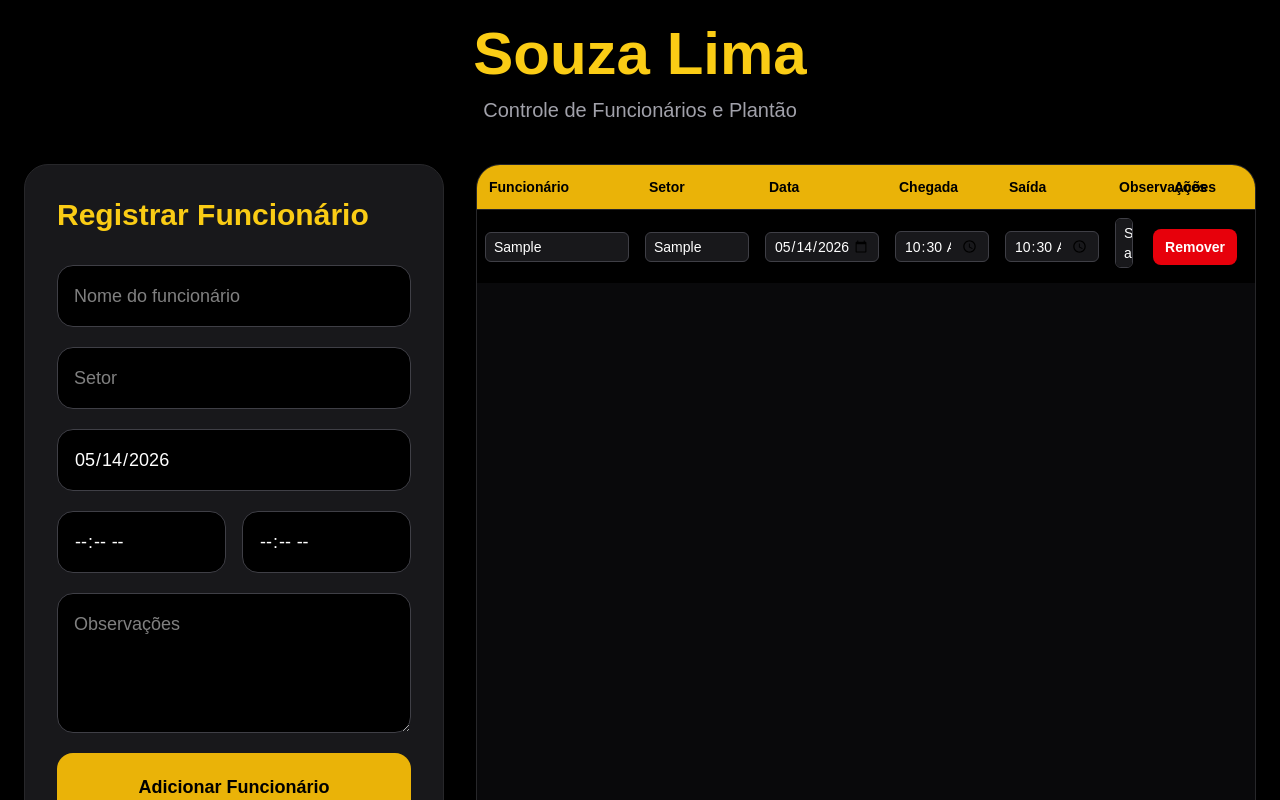
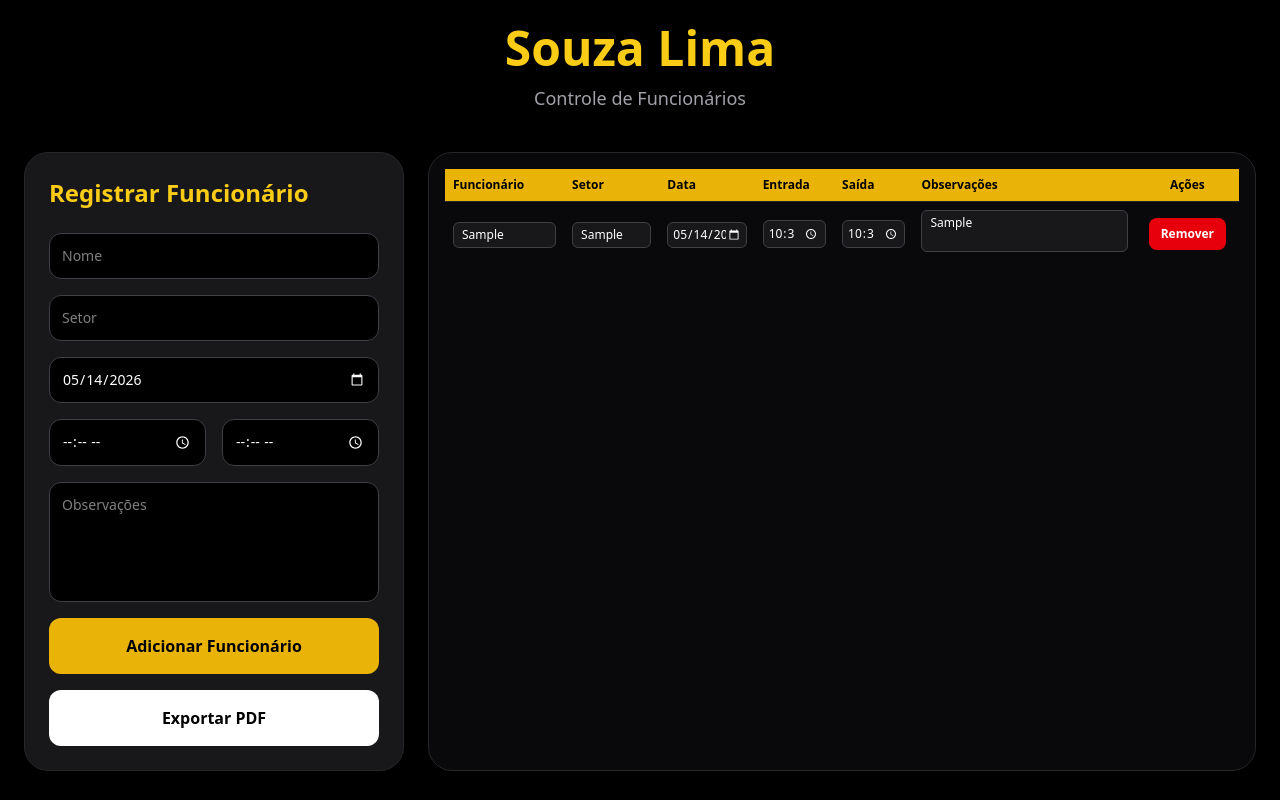
Before and after one commit to deandromedashun359-lab/souza-lima-controle, a Next.js app: page / in a window 1280 px wide. Both pictures are taken after typing "Sample", "Sample", "10:30", "10:30", "Sample" into the empty fields and a click on the button "Adicionar Funcionário". Shown: the top 800 px of the page. Built offline with nearby package versions, Linux system fonts and the light colour scheme.

Commit message:
Sistema Souza Lima atualizado

```diff
--- a/app/globals.css
+++ b/app/globals.css
@@ -4,11 +4,15 @@
   box-sizing: border-box;
 }
 
-html,
+* {
+  color-scheme: dark;
+}
+
+html {
+  background: #000000;
+}
+
 body {
-  margin: 0;
-  padding: 0;
   background: #000000;
-  color: white;
-  font-family: Arial, Helvetica, sans-serif;
+  color: #ffffff;
 }
--- a/app/page.tsx
+++ b/app/page.tsx
@@ -15,51 +15,64 @@ type Funcionario = {
 };
 
 export default function Page() {
+  const pdfRef = useRef<HTMLDivElement>(null);
 
-  const pdfRef = useRef<HTMLDivElement>(null);
+  const dataAtual = new Date()
+    .toISOString()
+    .split("T")[0];
 
   const [funcionarios, setFuncionarios] =
     useState<Funcionario[]>([]);
 
-  const [nome, setNome] = useState("");
-  const [setor, setSetor] = useState("");
-  const [data, setData] = useState(
-    new Date().toISOString().split("T")[0]
-  );
-  const [chegada, setChegada] = useState("");
-  const [saida, setSaida] = useState("");
-  const [obs, setObs] = useState("");
+  const [formulario, setFormulario] =
+    useState<Funcionario>({
+      nome: "",
+      setor: "",
+      data: dataAtual,
+      chegada: "",
+      saida: "",
+      obs: "",
+    });
+
+  function atualizarFormulario(
+    campo: keyof Funcionario,
+    valor: string
+  ) {
+    setFormulario((prev) => ({
+      ...prev,
+      [campo]: valor,
+    }));
+  }
 
   function adicionarFuncionario() {
-
-    if (!nome || !setor) return;
-
-    const novoFuncionario: Funcionario = {
-      nome,
-      setor,
-      data,
-      chegada,
-      saida,
-      obs,
-    };
+    if (
+      !formulario.nome.trim() ||
+      !formulario.setor.trim()
+    ) {
+      alert(
+        "Preencha nome e setor."
+      );
+      return;
+    }
 
     setFuncionarios((prev) => [
       ...prev,
-      novoFuncionario,
+      formulario,
     ]);
 
-    setNome("");
-    setSetor("");
-    setData(
-      new Date().toISOString().split("T")[0]
-    );
-    setChegada("");
-    setSaida("");
-    setObs("");
+    setFormulario({
+      nome: "",
+      setor: "",
+      data: dataAtual,
+      chegada: "",
+      saida: "",
+      obs: "",
+    });
   }
 
-  function removerFuncionario(index: number) {
-
+  function removerFuncionario(
+    index: number
+  ) {
     setFuncionarios((prev) =>
       prev.filter((_, i) => i !== index)
     );
@@ -70,12 +83,9 @@ export default function Page() {
     campo: keyof Funcionario,
     valor: string
   ) {
-
     setFuncionarios((prev) =>
       prev.map((funcionario, i) => {
-
         if (i === index) {
-
           return {
             ...funcionario,
             [campo]: valor,
@@ -90,202 +100,242 @@ export default function Page() {
   async function exportarPDF() {
     if (!pdfRef.current) return;
 
-  const canvas = await html2canvas(pdfRef.current, {
-  backgroundColor: "#000000",
+    try {
+      (
+        document.activeElement as HTMLElement
+      )?.blur();
+
+      const canvas =
+        await html2canvas(
+          pdfRef.current,
+          {
+            scale: 2,
             useCORS: true,
-  scale: 1,
+            backgroundColor:
+              "#09090b",
             logging: false,
-  ignoreElements: (element) => {
-    return element.classList?.contains("ignore-pdf");
-  },
-});
+          }
+        );
 
-  const imgData = canvas.toDataURL("image/png");
+      const imagem =
+        canvas.toDataURL(
+          "image/png"
+        );
 
       const pdf = new jsPDF({
-    orientation: "landscape",
+        orientation:
+          "landscape",
         unit: "mm",
         format: "a4",
       });
 
-  const pdfWidth = pdf.internal.pageSize.getWidth();
-  const pdfHeight = pdf.internal.pageSize.getHeight();
+      const larguraPDF =
+        pdf.internal.pageSize.getWidth();
 
-  const imgWidth = canvas.width;
-  const imgHeight = canvas.height;
+      const alturaPDF =
+        pdf.internal.pageSize.getHeight();
 
-  const ratio = Math.min(
-    pdfWidth / imgWidth,
-    pdfHeight / imgHeight
+      const margem = 8;
+
+      const larguraImagem =
+        larguraPDF -
+        margem * 2;
+
+      const alturaImagem =
+        (canvas.height *
+          larguraImagem) /
+        canvas.width;
+
+      const posicaoY = margem;
+
+      pdf.addImage(
+        imagem,
+        "PNG",
+        margem,
+        posicaoY,
+        larguraImagem,
+        alturaImagem
       );
 
-  const finalWidth = imgWidth * ratio;
-  const finalHeight = imgHeight * ratio;
+      pdf.save(
+        "relatorio-souza-lima.pdf"
+      );
+    } catch (error) {
+      console.error(error);
 
-  const x = (pdfWidth - finalWidth) / 2;
-  const y = 5;
-
-  pdf.addImage(
-    imgData,
-    "PNG",
-    x,
-    y,
-    finalWidth,
-    finalHeight
+      alert(
+        "Erro ao exportar PDF."
       );
-
-  pdf.save("relatorio-souza-lima.pdf");
+    }
   }
 
   return (
+    <main className="min-h-screen bg-[#000000] text-white p-6">
+      <div className="max-w-[1700px] mx-auto">
 
-    <main className="min-h-screen bg-[#000000] text-white p-6">
+        {/* HEADER */}
 
-      <div className="max-w-[1800px] mx-auto">
-
-        {/* CABEÇALHO */}
-
-        <div className="mb-10 text-center">
-
-          <h1 className="text-6xl font-black text-[#facc15]">
+        <div className="text-center mb-10">
+          <h1 className="text-5xl font-black text-[#facc15]">
             Souza Lima
           </h1>
 
-          <p className="text-[#a1a1aa] mt-3 text-xl">
-            Controle de Funcionários e Plantão
+          <p className="text-[#a1a1aa] mt-3 text-lg">
+            Controle de Funcionários
           </p>
-
         </div>
 
-        {/* GRID */}
+        <div className="grid xl:grid-cols-[380px_1fr] gap-6">
 
-        <div className="grid xl:grid-cols-[420px_1fr] gap-8">
+          {/* FORM */}
 
-          {/* FORMULÁRIO */}
+          <div className="bg-[#18181b] border border-[#27272a] rounded-3xl p-6 h-fit sticky top-6">
 
-          <div className="bg-[#18181b] border border-[#27272a] rounded-3xl p-8 h-fit sticky top-6">
-
-            <h2 className="text-3xl font-bold text-[#facc15] mb-8">
+            <h2 className="text-2xl font-bold text-[#facc15] mb-6">
               Registrar Funcionário
             </h2>
 
-            <div className="grid gap-5">
+            <div className="grid gap-4">
 
               <input
                 type="text"
-                placeholder="Nome do funcionário"
-                value={nome}
+                placeholder="Nome"
+                value={formulario.nome}
                 onChange={(e) =>
-                  setNome(e.target.value)
+                  atualizarFormulario(
+                    "nome",
+                    e.target.value
+                  )
                 }
-                className="bg-black border border-[#3f3f46] rounded-2xl p-4 text-lg outline-none"
+                className="bg-black border border-[#3f3f46] rounded-xl p-3 text-sm outline-none"
               />
 
               <input
                 type="text"
                 placeholder="Setor"
-                value={setor}
+                value={formulario.setor}
                 onChange={(e) =>
-                  setSetor(e.target.value)
+                  atualizarFormulario(
+                    "setor",
+                    e.target.value
+                  )
                 }
-                className="bg-black border border-[#3f3f46] rounded-2xl p-4 text-lg outline-none"
+                className="bg-black border border-[#3f3f46] rounded-xl p-3 text-sm outline-none"
               />
 
               <input
                 type="date"
-                value={data}
+                value={formulario.data}
                 onChange={(e) =>
-                  setData(e.target.value)
+                  atualizarFormulario(
+                    "data",
+                    e.target.value
+                  )
                 }
-                className="bg-black border border-[#3f3f46] rounded-2xl p-4 text-lg outline-none"
+                className="bg-black border border-[#3f3f46] rounded-xl p-3 text-sm outline-none"
               />
 
               <div className="grid grid-cols-2 gap-4">
 
                 <input
                   type="time"
-                  value={chegada}
+                  value={
+                    formulario.chegada
+                  }
                   onChange={(e) =>
-                    setChegada(e.target.value)
+                    atualizarFormulario(
+                      "chegada",
+                      e.target.value
+                    )
                   }
-                  className="bg-black border border-[#3f3f46] rounded-2xl p-4 text-lg outline-none"
+                  className="bg-black border border-[#3f3f46] rounded-xl p-3 text-sm outline-none"
                 />
 
                 <input
                   type="time"
-                  value={saida}
+                  value={
+                    formulario.saida
+                  }
                   onChange={(e) =>
-                    setSaida(e.target.value)
+                    atualizarFormulario(
+                      "saida",
+                      e.target.value
+                    )
                   }
-                  className="bg-black border border-[#3f3f46] rounded-2xl p-4 text-lg outline-none"
+                  className="bg-black border border-[#3f3f46] rounded-xl p-3 text-sm outline-none"
                 />
 
               </div>
 
               <textarea
                 placeholder="Observações"
-                value={obs}
+                value={formulario.obs}
                 onChange={(e) =>
-                  setObs(e.target.value)
+                  atualizarFormulario(
+                    "obs",
+                    e.target.value
+                  )
                 }
-                className="bg-black border border-[#3f3f46] rounded-2xl p-4 min-h-[140px] text-lg outline-none"
+                className="bg-black border border-[#3f3f46] rounded-xl p-3 min-h-[120px] text-sm outline-none resize-none"
               />
 
               <button
-                onClick={adicionarFuncionario}
-                className="bg-[#eab308] hover:bg-[#facc15] text-black font-black p-5 rounded-2xl text-lg transition-all"
+                onClick={
+                  adicionarFuncionario
+                }
+                className="bg-[#eab308] hover:bg-[#facc15] text-black font-bold p-4 rounded-xl transition-all"
               >
                 Adicionar Funcionário
               </button>
 
               <button
                 onClick={exportarPDF}
-                className="bg-white hover:bg-[#d4d4d8] text-black font-black p-5 rounded-2xl text-lg transition-all"
+                className="bg-white hover:bg-[#d4d4d8] text-black font-bold p-4 rounded-xl transition-all"
               >
                 Exportar PDF
               </button>
 
             </div>
-
           </div>
 
           {/* TABELA */}
 
           <div
             ref={pdfRef}
-            className="bg-[#09090b] border border-[#27272a] rounded-3xl overflow-hidden"
+            className="bg-[#09090b] border border-[#27272a] rounded-3xl p-4 overflow-hidden"
           >
 
-            <table className="w-full table-fixed border-collapse">
+            <table className="w-full border-collapse table-fixed">
+
               <thead>
 
                 <tr className="bg-[#eab308] text-black">
 
-                  <th className="p-3 text-left text-sm w-[160px]">
+                  <th className="p-2 text-xs w-[15%] text-left">
                     Funcionário
                   </th>
 
-                  <th className="p-3 text-left text-sm w-[120px]">
+                  <th className="p-2 text-xs w-[12%] text-left">
                     Setor
                   </th>
 
-                  <th className="p-3 text-left text-sm w-[130px]">
+                  <th className="p-2 text-xs w-[12%] text-left">
                     Data
                   </th>
 
-                 <th className="p-3 text-left text-sm w-[110px]">
-  Chegada
+                  <th className="p-2 text-xs w-[10%] text-left">
+                    Entrada
                   </th>
 
-                  <th className="p-3 text-left text-sm w-[110px]">
+                  <th className="p-2 text-xs w-[10%] text-left">
                     Saída
                   </th>
 
-                <th className="p-3 text-left text-sm">
+                  <th className="p-2 text-xs w-[28%] text-left">
                     Observações
                   </th>
 
-                 <th className="p-3 text-center text-sm w-[120px]">
+                  <th className="p-2 text-xs w-[13%] text-center">
                     Ações
                   </th>
 
@@ -295,205 +345,144 @@ export default function Page() {
 
               <tbody>
 
-                {funcionarios.length === 0 && (
-
+                {funcionarios.length ===
+                  0 && (
                   <tr>
-
                     <td
                       colSpan={7}
-                      className="text-center p-12 text-[#71717a] text-sm"
+                      className="text-center text-[#71717a] p-8 text-sm"
                     >
                       Nenhum funcionário registrado.
                     </td>
-
                   </tr>
-
                 )}
 
                 {funcionarios.map(
-                  (funcionario, index) => (
-
+                  (
+                    funcionario,
+                    index
+                  ) => (
                     <tr
                       key={index}
-  className="
-    border-t
-    border-[#27272a]
-    bg-black
-    hover:bg-[#111111]
-  "
+                      className="border-t border-[#27272a]"
                     >
 
                       <td className="p-2">
                         <input
                           type="text"
-      value={funcionario.nome}
+                          value={
+                            funcionario.nome
+                          }
                           onChange={(e) =>
                             atualizarFuncionario(
                               index,
                               "nome",
-          e.target.value
+                              e.target
+                                .value
                             )
                           }
-      className="
-        w-full
-        bg-[#18181b]
-        border
-        border-[#3f3f46]
-        rounded-md
-        px-2
-        py-1
-        text-sm
-        text-white
-        outline-none
-      "
+                          className="w-full bg-[#18181b] border border-[#3f3f46] rounded-md px-2 py-1 text-xs outline-none"
                         />
                       </td>
 
                       <td className="p-2">
                         <input
                           type="text"
-      value={funcionario.setor}
+                          value={
+                            funcionario.setor
+                          }
                           onChange={(e) =>
                             atualizarFuncionario(
                               index,
                               "setor",
-          e.target.value
+                              e.target
+                                .value
                             )
                           }
-      className="
-        w-full
-        bg-[#18181b]
-        border
-        border-[#3f3f46]
-        rounded-md
-        px-2
-        py-1
-        text-sm
-        text-white
-        outline-none
-      "
+                          className="w-full bg-[#18181b] border border-[#3f3f46] rounded-md px-2 py-1 text-xs outline-none"
                         />
                       </td>
 
                       <td className="p-2">
                         <input
                           type="date"
-      value={funcionario.data}
+                          value={
+                            funcionario.data
+                          }
                           onChange={(e) =>
                             atualizarFuncionario(
                               index,
                               "data",
-          e.target.value
+                              e.target
+                                .value
                             )
                           }
-      className="
-        w-full
-        bg-[#18181b]
-        border
-        border-[#3f3f46]
-        rounded-md
-        px-2
-        py-1
-        text-sm
-        text-white
-        outline-none
-      "
+                          className="w-full bg-[#18181b] border border-[#3f3f46] rounded-md px-1 py-1 text-xs outline-none"
                         />
                       </td>
 
                       <td className="p-2">
                         <input
                           type="time"
-      value={funcionario.chegada}
+                          value={
+                            funcionario.chegada
+                          }
                           onChange={(e) =>
                             atualizarFuncionario(
                               index,
                               "chegada",
-          e.target.value
+                              e.target
+                                .value
                             )
                           }
-      className="
-        w-full
-        bg-[#18181b]
-        border
-        border-[#3f3f46]
-        rounded-md
-        px-2
-        py-1
-        text-sm
-        text-white
-        outline-none
-      "
+                          className="w-full bg-[#18181b] border border-[#3f3f46] rounded-md px-1 py-1 text-xs outline-none"
                         />
                       </td>
 
                       <td className="p-2">
                         <input
                           type="time"
-      value={funcionario.saida}
+                          value={
+                            funcionario.saida
+                          }
                           onChange={(e) =>
                             atualizarFuncionario(
                               index,
                               "saida",
-          e.target.value
+                              e.target
+                                .value
                             )
                           }
-      className="
-        w-full
-        bg-[#18181b]
-        border
-        border-[#3f3f46]
-        rounded-md
-        px-2
-        py-1
-        text-sm
-        text-white
-        outline-none
-      "
+                          className="w-full bg-[#18181b] border border-[#3f3f46] rounded-md px-1 py-1 text-xs outline-none"
                         />
                       </td>
 
                       <td className="p-2">
                         <textarea
                           rows={2}
-      value={funcionario.obs}
+                          value={
+                            funcionario.obs
+                          }
                           onChange={(e) =>
                             atualizarFuncionario(
                               index,
                               "obs",
-          e.target.value
+                              e.target
+                                .value
                             )
                           }
-      className="
-        w-full
-        bg-[#18181b]
-        border
-        border-[#3f3f46]
-        rounded-md
-        px-2
-        py-1
-        text-sm
-        text-white
-        outline-none
-        resize-none
-      "
+                          className="w-full bg-[#18181b] border border-[#3f3f46] rounded-md px-2 py-1 text-xs outline-none resize-none"
                         />
                       </td>
 
                       <td className="p-2 text-center">
                         <button
                           onClick={() =>
-        removerFuncionario(index)
+                            removerFuncionario(
+                              index
+                            )
                           }
-      className="
-        bg-red-600
-        hover:bg-red-500
-        px-3
-        py-2
-        rounded-lg
-        text-sm
-        font-bold
-      "
+                          className="bg-red-600 hover:bg-red-500 px-3 py-2 rounded-lg text-xs font-bold"
                         >
                           Remover
                         </button>
@@ -510,9 +499,7 @@ export default function Page() {
           </div>
 
         </div>
-
       </div>
-
     </main>
   );
 }
```
Lines whose indentation alone changed are shown as unchanged.
